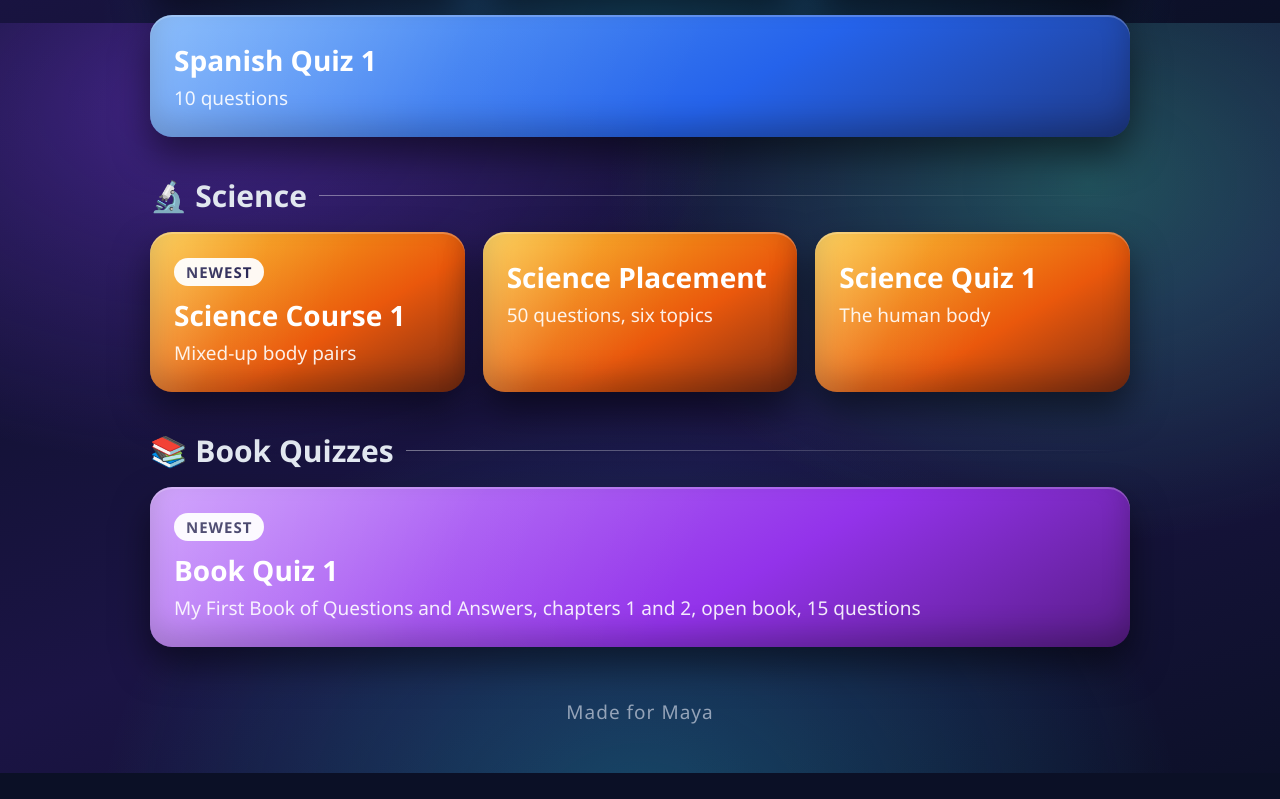
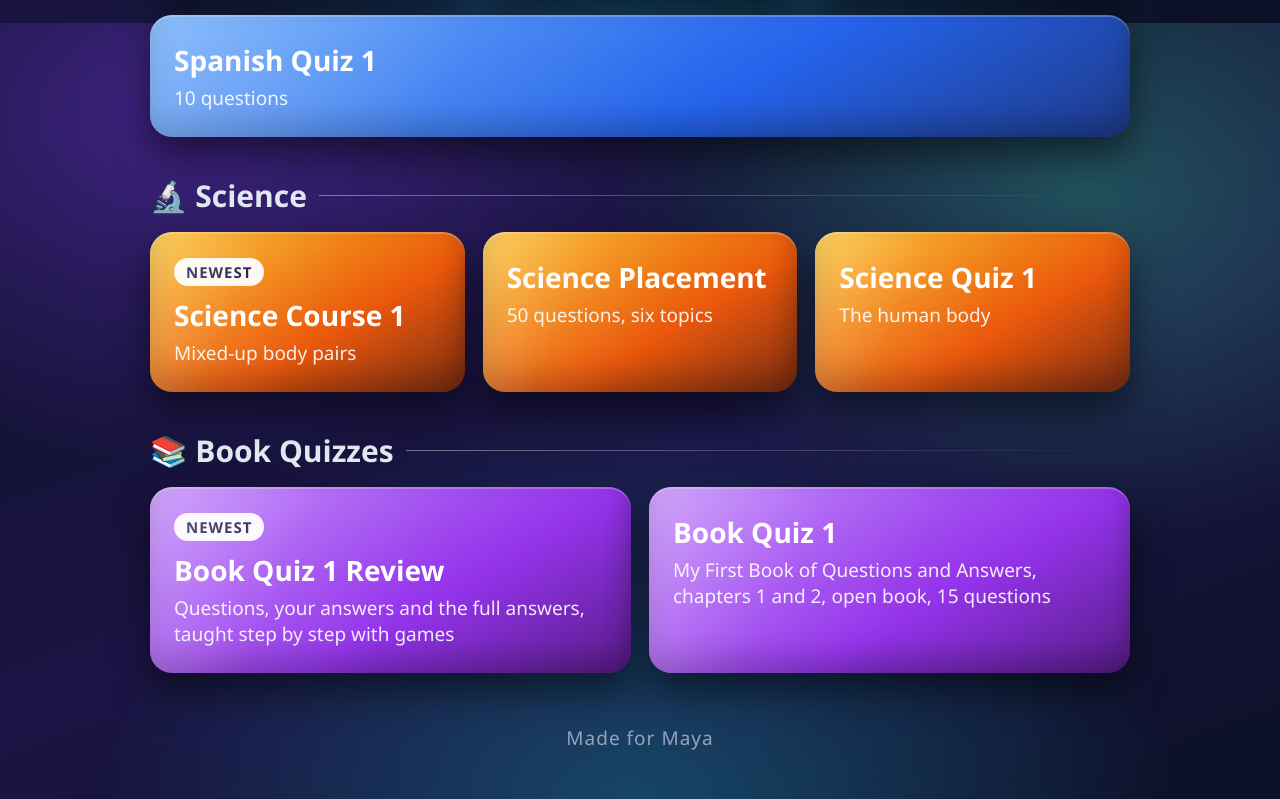
Before and after one commit to zmnakoahmed/zmnakoahmed.github.io, a plain HTML site: page quizzes.html in a window 1280 px wide. Shown: the part 1577-2376 px from the top of the page. Before the commit the page ends 2350 px from the top, so only its background shows below. Drawn offline with Linux system fonts and the light colour scheme.

Commit message:
Add Book Quiz 1 Review card

```diff
--- a/quizzes.html
+++ b/quizzes.html
@@ -127,7 +127,8 @@
 
   <h2>📚 Book Quizzes</h2>
   <div class="grid">
-    <a class="quiz book" href="https://zmnakoahmed.github.io/maya-quizzes/book-quiz-1.html"><span class="new">Newest</span><div class="name">Book Quiz 1</div><div class="desc">My First Book of Questions and Answers, chapters 1 and 2, open book, 15 questions</div></a>
+    <a class="quiz book" href="https://zmnakoahmed.github.io/maya-quizzes/book-quiz-1-review.html"><span class="new">Newest</span><div class="name">Book Quiz 1 Review</div><div class="desc">Questions, your answers and the full answers, taught step by step with games</div></a>
+    <a class="quiz book" href="https://zmnakoahmed.github.io/maya-quizzes/book-quiz-1.html"><div class="name">Book Quiz 1</div><div class="desc">My First Book of Questions and Answers, chapters 1 and 2, open book, 15 questions</div></a>
   </div>
 
   <footer>Made for Maya</footer>
```
